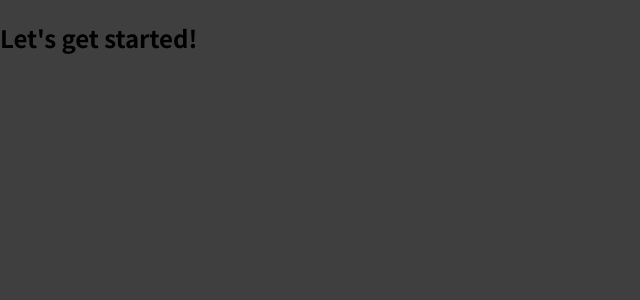
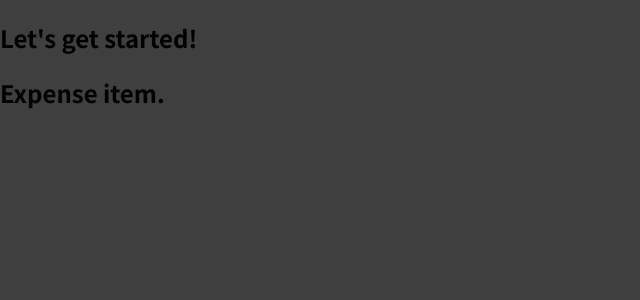
Before and after one commit to pawkw/react-complete-guide, a JavaScript app: page / in a window 1280 px wide. Shown: the top 300 px of the page, without its empty margins (0-640 px from the left). Built offline with nearby package versions, Linux system fonts and the light colour scheme.

Commit message:
Lecture 33.

```diff
--- a/src/App.js
+++ b/src/App.js
@@ -1,7 +1,10 @@
+import ExpenseItem from "./components/ExpenseItem";
+
 function App() {
   return (
     <div>
       <h2>Let's get started!</h2>
+      <ExpenseItem />
     </div>
   );
 }
--- /dev/null
+++ b/src/components/ExpenseItem.js
@@ -0,0 +1,7 @@
+function ExpenseItem() {
+    return (
+        <h2>Expense item.</h2>
+    )
+}
+
+export default ExpenseItem;
```
